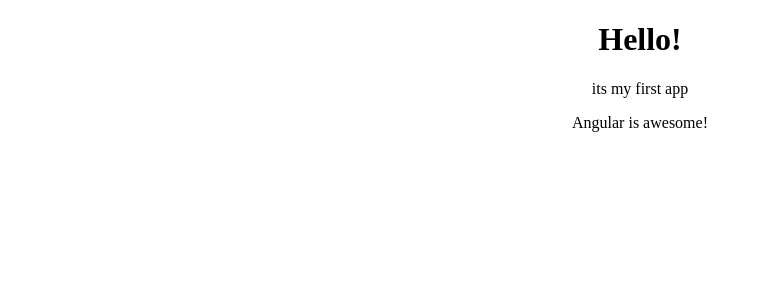
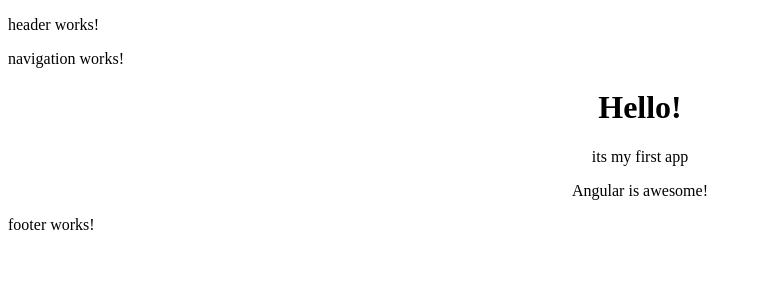
Before and after one commit to kuklinv/myTestApp, an Angular app: page / in a window 1280 px wide. Shown: the top 300 px of the page, without its empty margins (0-762 px from the left). Built offline with nearby package versions, Linux system fonts and the light colour scheme.

Commit message:
Feature: fixing not rendering after serve components [ref:no-ref]

```diff
--- a/src/app/app.component.html
+++ b/src/app/app.component.html
@@ -1,3 +1,6 @@
+<app-header></app-header>
+<app-navigation></app-navigation>
 <h1>Hello!</h1>
 <p>its my first app</p>
 <p>Angular is awesome!</p>
+<app-footer></app-footer>
```
